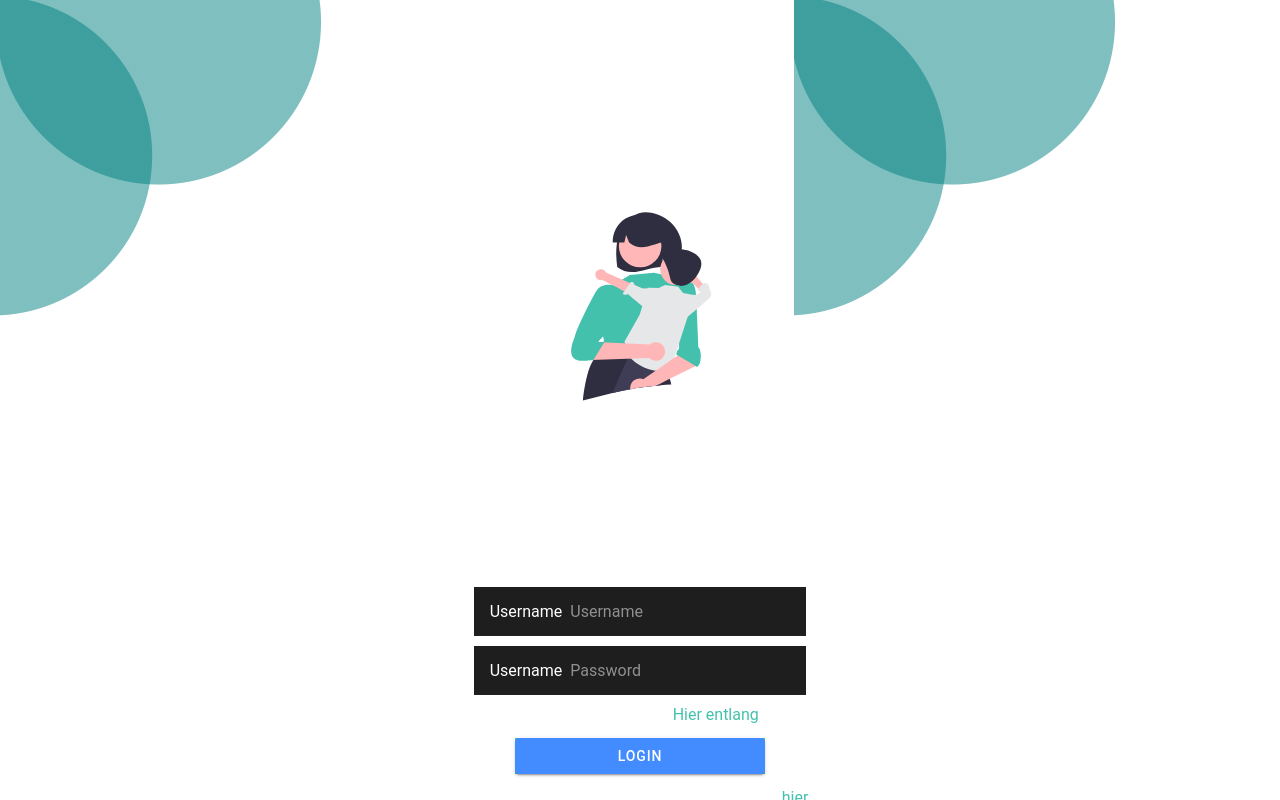
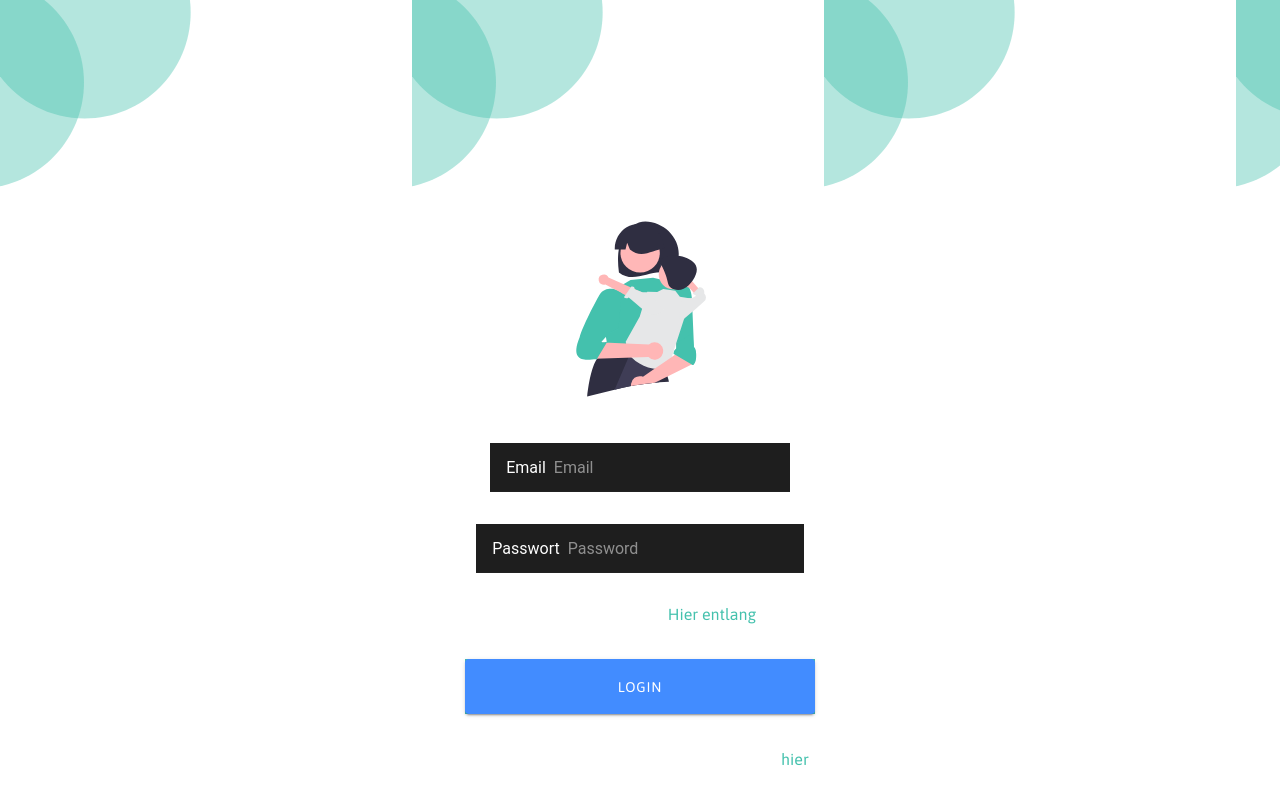
Before and after one commit to LittleBorn/client, a React (Create React App) app: page /login in a window 1280 px wide. Built offline with nearby package versions, Linux system fonts and the light colour scheme.

Commit message:
finished login page

```diff
--- a/public/index.html
+++ b/public/index.html
@@ -18,6 +18,9 @@
 
     <link rel="shortcut icon" type="image/png" href="%PUBLIC_URL%/assets/icon/favicon.png" />
 
+    <!-- asap font -->
+    <link href='https://fonts.googleapis.com/css?family=Asap' rel='stylesheet'>
+
     <!-- add to homescreen for ios -->
     <meta name="apple-mobile-web-app-capable" content="yes" />
     <meta name="apple-mobile-web-app-title" content="Ionic App" />
--- a/src/App.css
+++ b/src/App.css
@@ -1,3 +1,7 @@
 .background-image{
-    --background: #fff url("./assets/images/background_794x1123.png");
+    --background: #fff url("./assets/images/background.svg");
 }
+
+* {
+    font-family: 'Asap';;
+}
--- a/src/pages/Login/Login.tsx
+++ b/src/pages/Login/Login.tsx
@@ -1,4 +1,4 @@
-import { IonGrid, IonRow, IonCol, IonImg, IonInput, IonText, IonItem, IonLabel } from '@ionic/react';
+import { IonGrid, IonImg, IonInput, IonText, IonItem, IonLabel } from '@ionic/react';
 import Button from '../../components/Button';
 import SetupTemplate from '../../components/SetupTemplate';
 
@@ -7,49 +7,49 @@ import login_mother from "../../assets/images/login_mother.svg";
 const Login: React.FC = () => {
   return (
     <SetupTemplate>
-      <IonGrid>
-        <IonRow>
-          <IonCol style={{display: "flex", alignItems: "center", justifyContent: "center"}}>
-            Willkommen zurück!
-          </IonCol>
-        </IonRow>
-        <IonRow>
-          <IonCol style={{display: "flex", alignItems: "center", justifyContent: "center"}}>
-            <IonImg src={login_mother} style={{height: "40%"}}/>
-          </IonCol>
-        </IonRow>
-        <IonRow>
-          <IonCol style={{display: "flex", alignItems: "center", justifyContent: "center"}}>
+      <div style={{justifyContent: "flex-end", display: "flex", flexDirection: "column", alignItems: "center", height: "100vh", gap: "2rem", paddingBottom: "2rem"}}>
+        <div>
+          <div style={{display: "flex", alignItems: "center", justifyContent: "center"}}>
+            <IonText style={{fontWeight: "bold", fontSize: "1.3em"}}>Willkommen zurück!</IonText>
+          </div>
+        </div>
+        <div>
+          <div style={{display: "flex", alignItems: "center", justifyContent: "center"}}>
+            <IonImg src={login_mother} style={{height: 200}}/>
+          </div>
+        </div>
+        <div>
+          <div style={{display: "flex", alignItems: "center", justifyContent: "center"}}>
             <IonItem>
-              <IonLabel>Username</IonLabel>
-              <IonInput type="text" placeholder="Username" />
+              <IonLabel>Email</IonLabel>
+              <IonInput type="text" placeholder="Email" />
             </IonItem>
-          </IonCol>
-        </IonRow>
-        <IonRow>
-          <IonCol style={{display: "flex", alignItems: "center", justifyContent: "center"}}>
+          </div>
+        </div>
+        <div>
+          <div style={{display: "flex", alignItems: "center", justifyContent: "center"}}>
             <IonItem>
-              <IonLabel>Username</IonLabel>
+              <IonLabel>Passwort</IonLabel>
               <IonInput type="password" placeholder="Password" />
             </IonItem>
-          </IonCol>
-        </IonRow>
-        <IonRow>
-          <IonCol style={{display: "flex", alignItems: "center", justifyContent: "center"}}>
+          </div>
+        </div>
+        <div>
+          <div style={{display: "flex", alignItems: "center", justifyContent: "center"}}>
             <IonText>Passwort vergessen? <IonText style={{color: "#44C1AD"}}>Hier entlang</IonText>.</IonText>
-          </IonCol>
-        </IonRow>
-        <IonRow>
-          <IonCol style={{display: "flex", alignItems: "center", justifyContent: "center"}}>
-            <Button title="Login" style={{backgroundColor: "#44C1AD", width: 250}} />
-          </IonCol>
-        </IonRow>
-        <IonRow>
-          <IonCol style={{display: "flex", alignItems: "center", justifyContent: "center"}}>
+          </div>
+        </div>
+        <div>
+          <div style={{display: "flex", alignItems: "center", justifyContent: "center"}}>
+            <Button title="Login" style={{backgroundColor: "#44C1AD", width: 350, height: 55}} />
+          </div>
+        </div>
+        <div>
+          <div style={{display: "flex", alignItems: "center", justifyContent: "center"}}>
             <IonText>Noch keinen Account? Dann registriere dich <IonText style={{color: "#44C1AD"}}>hier</IonText>.</IonText>
-          </IonCol>
-        </IonRow>
-      </IonGrid>
+          </div>
+        </div>
+      </div>
 
     </SetupTemplate>
   );
```
Also changed, not shown: src/assets/images/background.svg (added).
